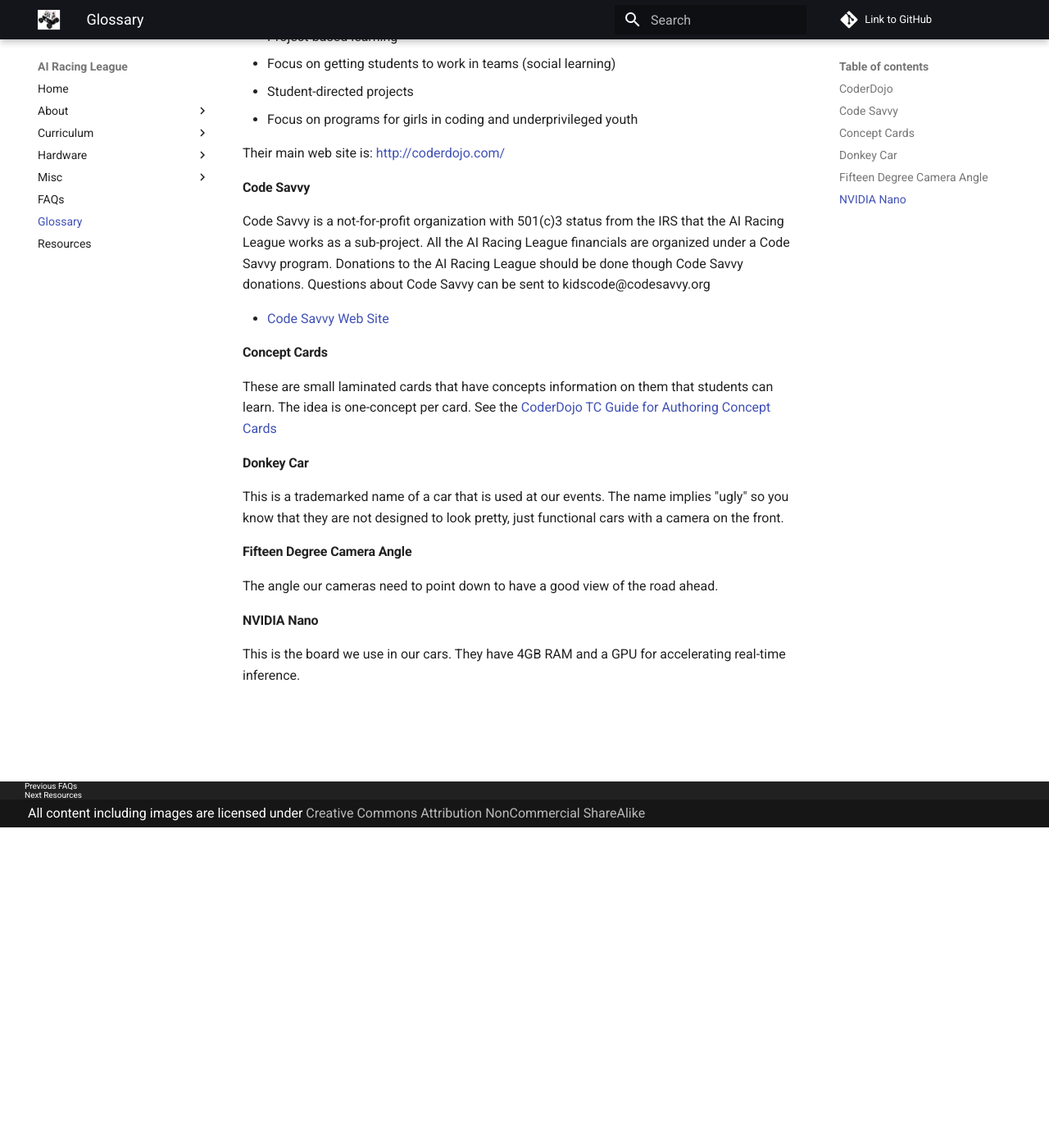
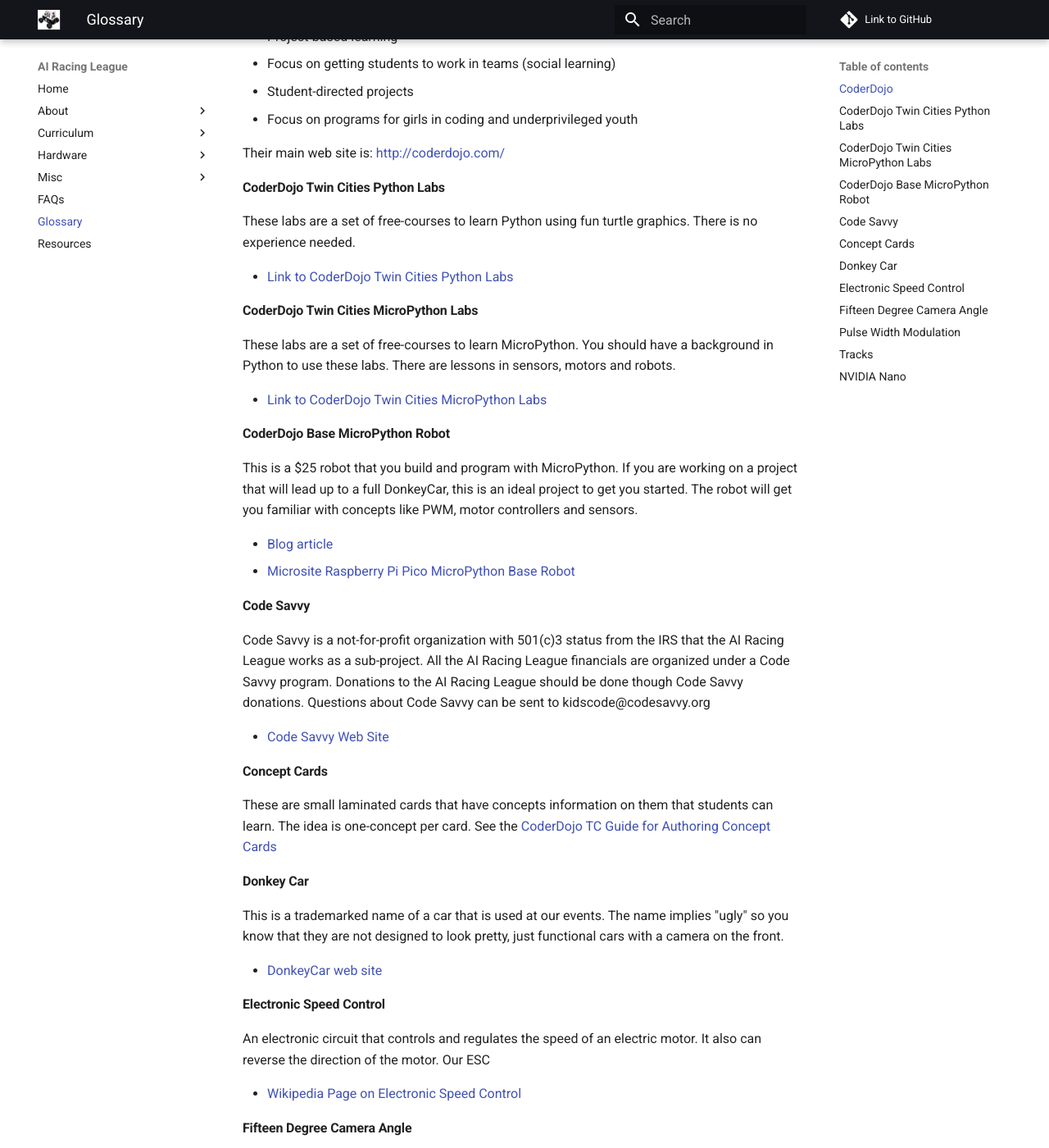
Before and after one commit to CoderDojoTC/ai-racing-league, an MkDocs documentation site: the page built from docs/glossary.md, in a window 1280 px wide and 1400 px high, scrolled down 391 px. Shown: the whole window at 82% size. Built offline with MkDocs 1.6.1 and Material for MkDocs 9.7.7, drawn with Linux system fonts in a browser that asks for light colours; comment, search, counter and statistics services are not loaded; some of the changed text lies outside the part shown.

Commit message:
updates to markdown content

```diff
--- a/docs/glossary.md
+++ b/docs/glossary.md
@@ -14,10 +14,32 @@
 
 Their main web site is: [http://coderdojo.com/](http://coderdojo.com/)
 
+#### CoderDojo Twin Cities Python Labs
+
+These labs are a set of free-courses to learn Python using fun turtle graphics.  There is no experience needed.
+
+* [Link to CoderDojo Twin Cities Python Labs](http://coderdojotc.com/python)
+
+
+#### CoderDojo Twin Cities MicroPython Labs
+
+These labs are a set of free-courses to learn MicroPython.  You should have a
+background in Python to use these labs.  There are lessons in sensors, motors and robots.
+
+* [Link to CoderDojo Twin Cities MicroPython Labs](http://coderdojotc.com/micropython)
+
+#### CoderDojo Base MicroPython Robot
+
+This is a $25 robot that you build and program with MicroPython.  If you are working on a project that will lead up to a full DonkeyCar, this is an ideal project to get you started.
+The robot will get you familiar with concepts like PWM, motor controllers and sensors.
+
+* [Blog article](https://dmccreary.medium.com/raspberry-pi-pico-robot-in-micropython-51f956486270)
+* [Microsite Raspberry Pi Pico MicroPython Base Robot](https://www.coderdojotc.org/micropython/robots/02-base-bot/)
+
 #### Code Savvy
 Code Savvy is a not-for-profit organization with 501(c)3 status from the IRS that the AI Racing League works as a sub-project.  All the AI Racing League financials are organized under a Code Savvy program.  Donations to the AI Racing League should be done though Code Savvy donations.  Questions about Code Savvy can be sent to kidscode@codesavvy.org
 
-* [Code Savvy Web Site](codesavvy.org)
+* [Code Savvy Web Site](http://codesavvy.org)
 
 #### Concept Cards
 These are small laminated cards that have concepts information on them that students can learn.  The idea is one-concept per card.  See the [CoderDojo TC Guide for Authoring Concept Cards](https://www.coderdojotc.org/CoderDojoTC/designing-concept-cards/)
@@ -25,8 +47,28 @@
 #### Donkey Car
 This is a trademarked name of a car that is used at our events.  The name implies "ugly" so you know that they are not designed to look pretty, just functional cars with a camera on the front.
 
+* [DonkeyCar web site](http://donkeycar.com)
+
+#### Electronic Speed Control
+An electronic circuit that controls and regulates the speed of an electric motor. It also can reverse the direction of the motor.  Our ESC
+
+* [Wikipedia Page on Electronic Speed Control](https://en.wikipedia.org/wiki/Electronic_speed_control)
+
 #### Fifteen Degree Camera Angle
 The angle our cameras need to point down to have a good view of the road ahead.
 
+#### Pulse Width Modulation
+The way that we control the [Electronic Speed Controller] (ESC) and the servo by sending digital square waves with a variable ratio of the width of the positive part of the square wave.
+
+* [Wikipeda Page on Pulse-width modulation](https://en.wikipedia.org/wiki/Pulse-width_modulation)
+
+#### Tracks
+
+We want our clubs to all have affordable but high-quality tracks that are easy to roll up and store.  Our suggestion is to find used billboard vinyl in a dark color (black or dark blue) and then use white and yellow tape to place down the lines.
+
+
+* https://billboardtarps.com/product-category/billboard-vinyl/
+* [YouTube Video](https://youtu.be/urOLMJDGVdw)
+
 #### NVIDIA Nano
 This is the board we use in our cars.  They have 4GB RAM and a GPU for accelerating real-time inference.
```
